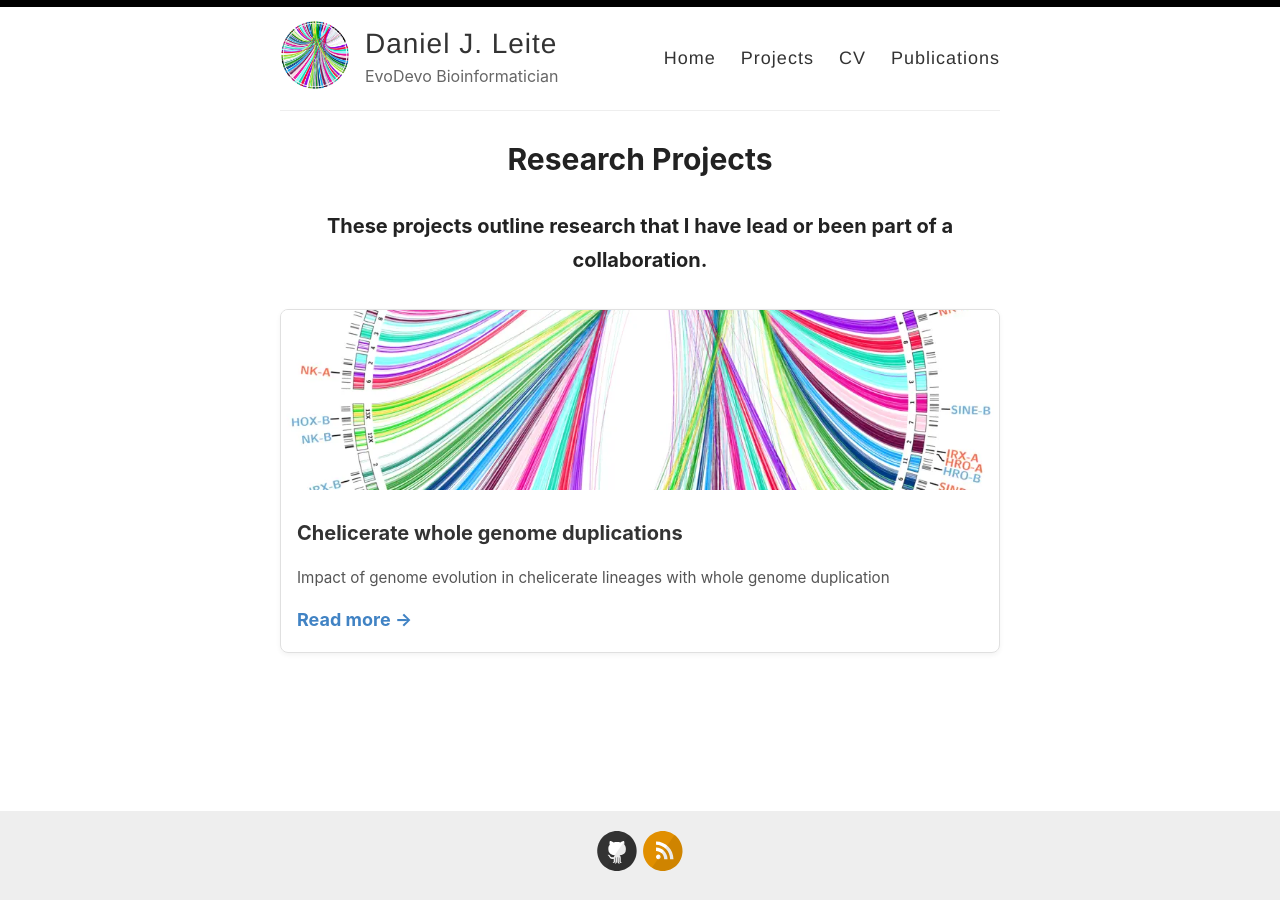
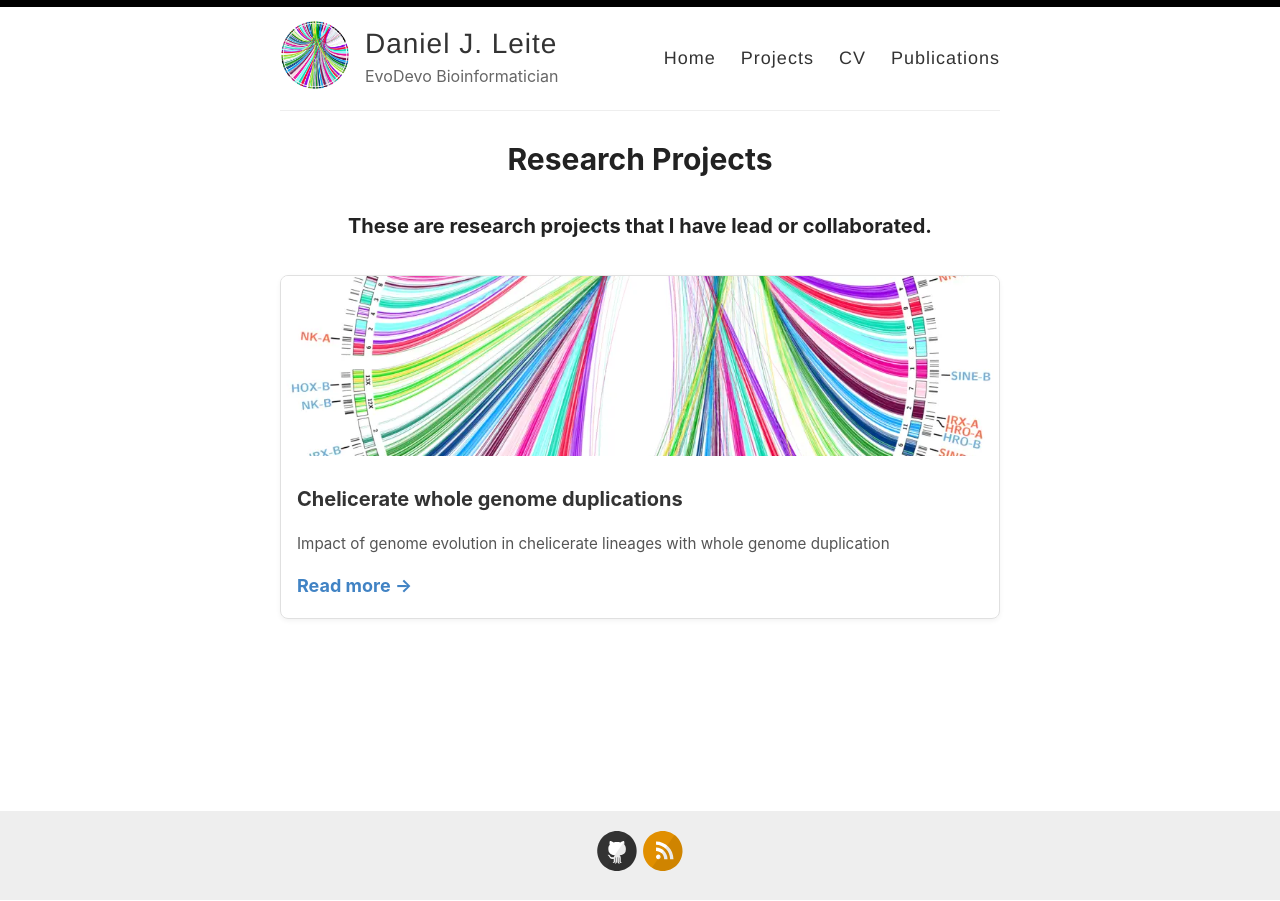
Before and after one commit to djleite/djleite.github.io, a Jekyll site: the page built from _pages/projects.md, in a window 1280 px wide. Built offline with Jekyll 4.4.1, drawn with Linux system fonts in a browser that asks for light colours.

Commit message:
projects page

```diff
--- a/_pages/projects.md
+++ b/_pages/projects.md
@@ -5,7 +5,7 @@ permalink: /projects/
 ---
 
 <h3 style="margin-top: 2rem; margin-bottom: 1rem; text-align: center;">
-  These projects outline research that I have lead or been part of a collaboration.
+  These are research projects that I have lead or collaborated.
 </h3>
 
 <div style="display: grid; grid-template-columns: repeat(auto-fit, minmax(280px, 1fr)); gap: 2rem; margin-top: 2rem;">
```
